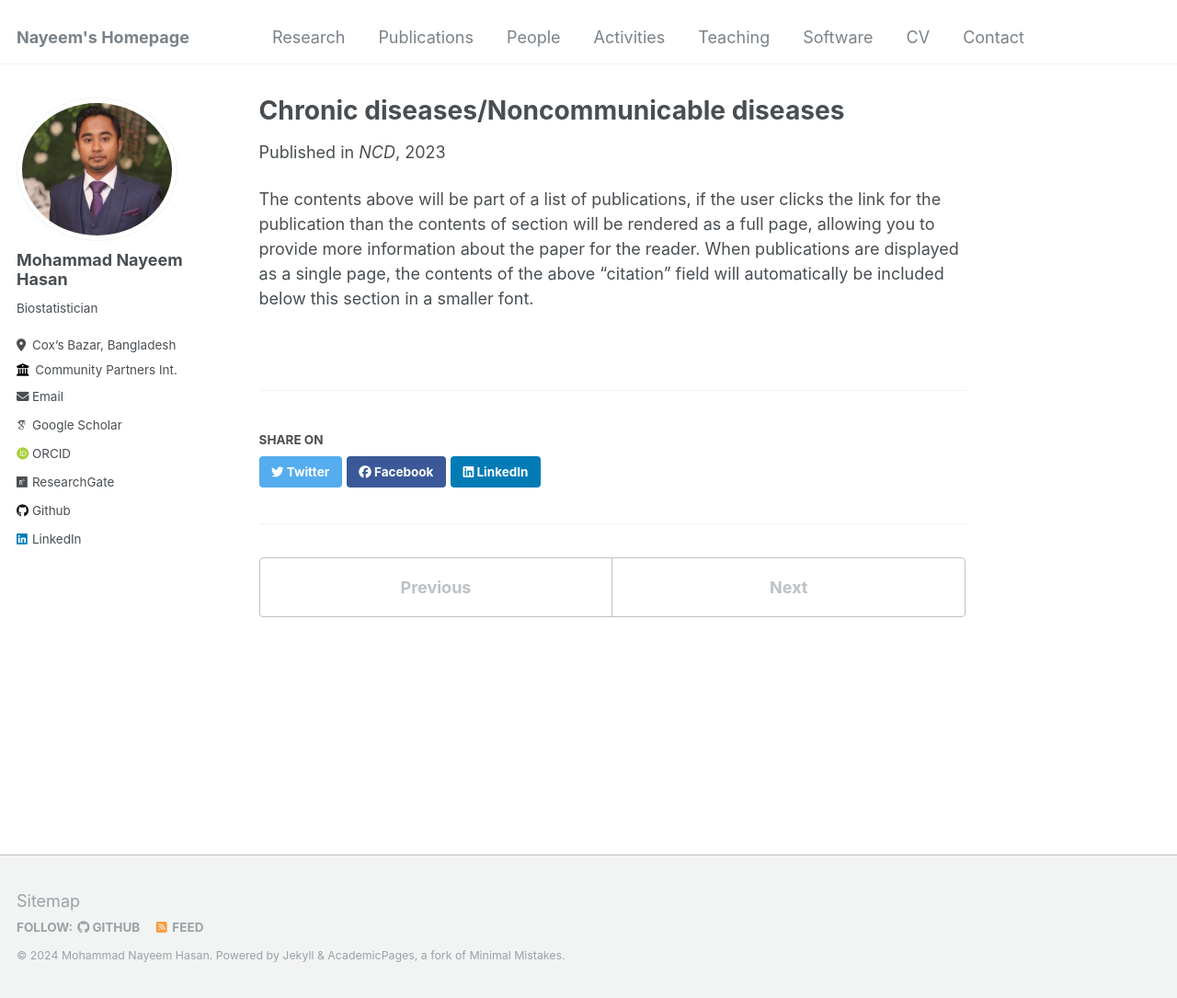
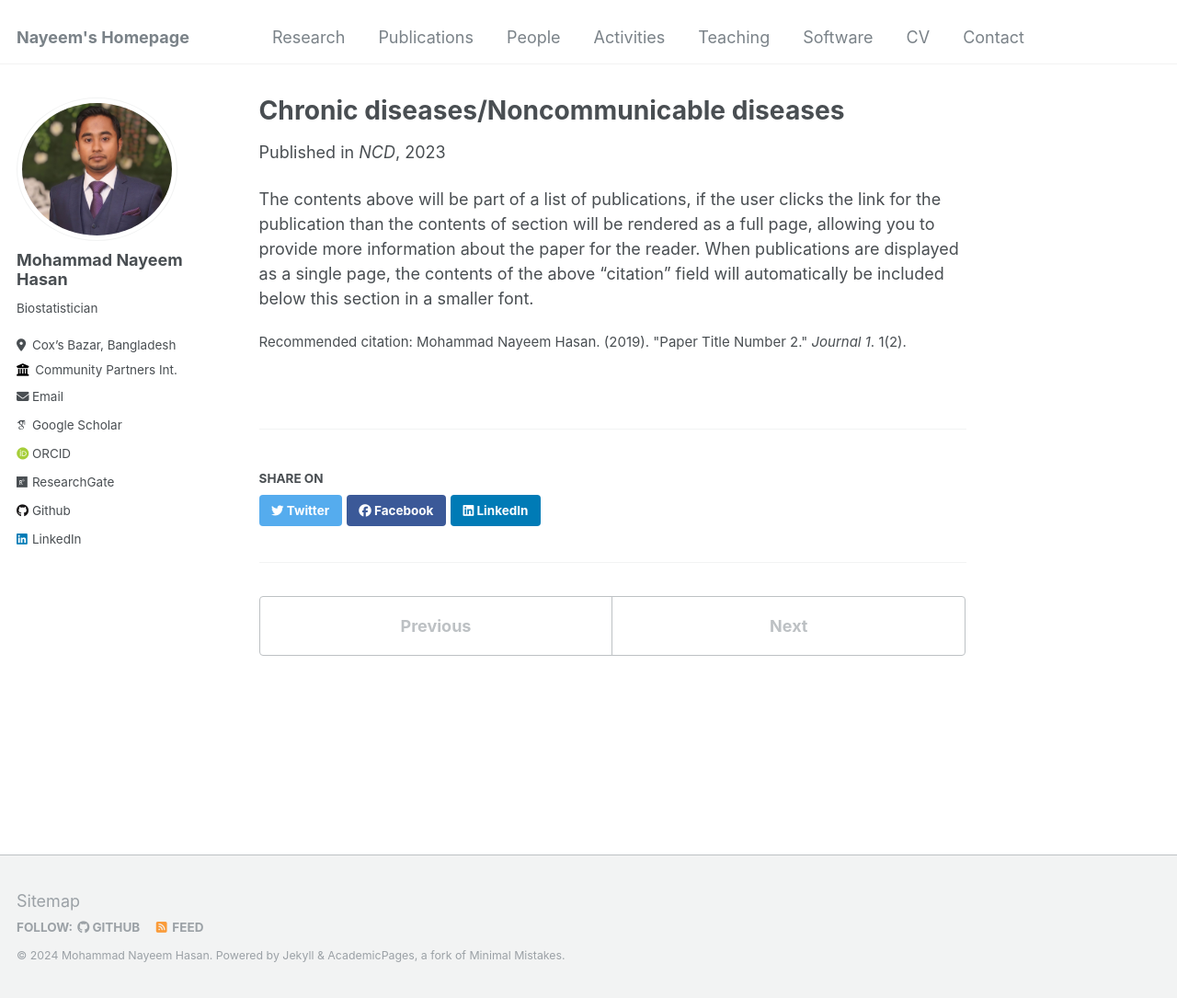
Before and after one commit to nayeemlab/nayeemlab.github.io, a Jekyll site: the page built from _research/NCD.md, in a window 1280 px wide and 1085 px high. Shown: the whole window at 92% size. Built offline with Jekyll 4.4.1, drawn with Linux system fonts in a browser that asks for light colours; some web fonts are replaced.

Commit message:
Update NCD.md

```diff
--- a/_research/NCD.md
+++ b/_research/NCD.md
@@ -5,6 +5,7 @@ permalink: /research/NCD
 excerpt: 'Aging presents a significant challenge in Bangladesh, with its impact progressively intensifying and leading to a range of serious consequences. Older adults often face new and complex health issues, with many suffering from chronic conditions. Research was conducted to assess the health status, depression, and daily functioning of elderly individuals in the Sylhet region of Bangladesh (1). Additionally, a major contemporary health issue is the rising prevalence of chronic diseases among young adults. This study aimed to identify risk factors for chronic disease and determine the prevalence of such conditions in individuals aged 18 to 39 (2).'
 date: 2023-01-01
 venue: 'NCD'
+citation: 'Mohammad Nayeem Hasan. (2019). &quot;Paper Title Number 2.&quot; <i>Journal 1</i>. 1(2).'
 ---
 
 The contents above will be part of a list of publications, if the user clicks the link for the publication than the contents of section will be rendered as a full page, allowing you to provide more information about the paper for the reader. When publications are displayed as a single page, the contents of the above "citation" field will automatically be included below this section in a smaller font.
```
